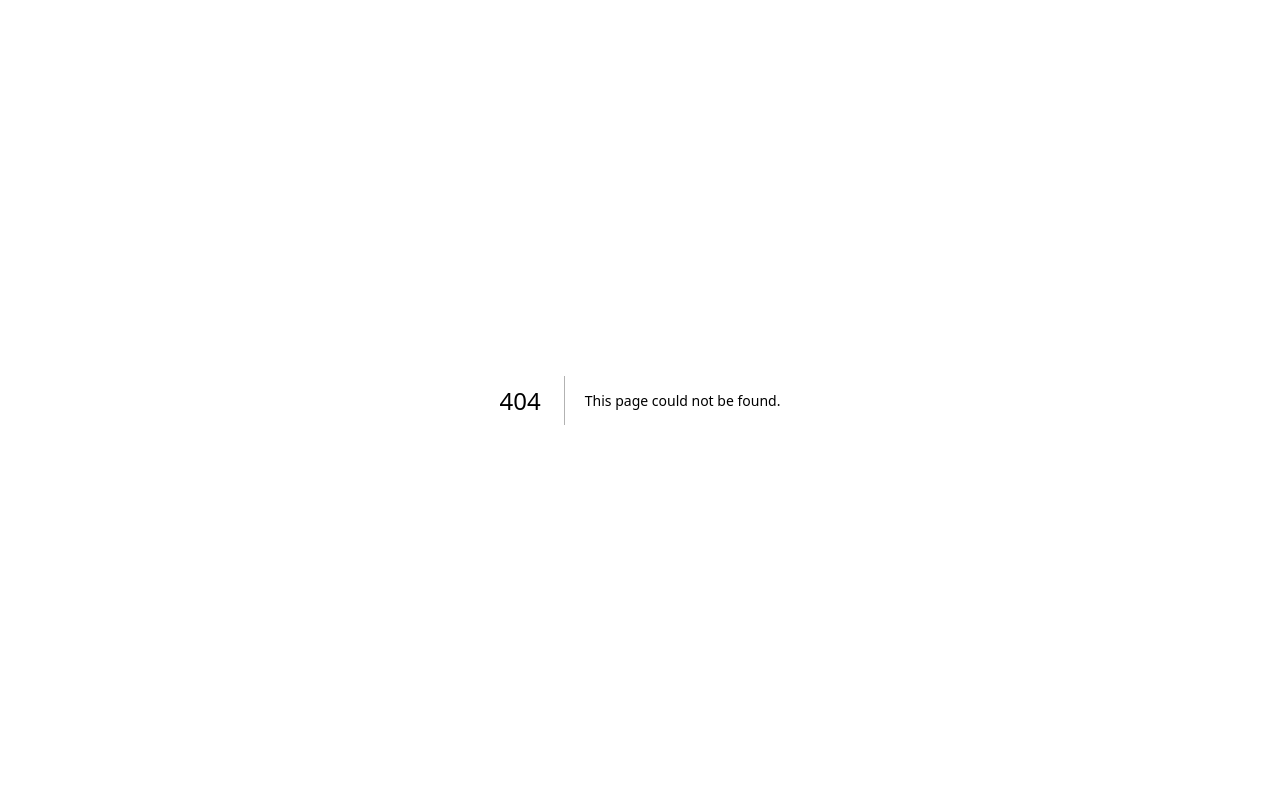
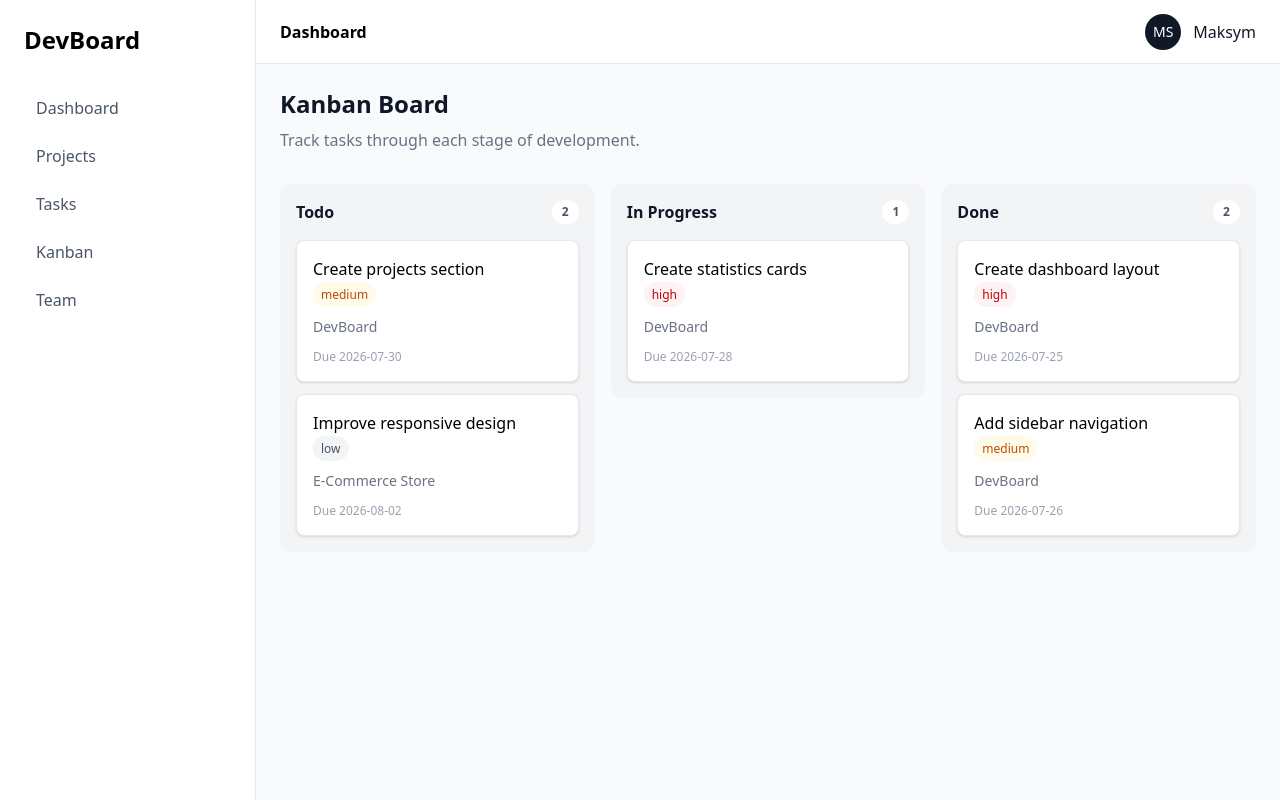
Before and after one commit to mshchebetiuk/devboard, a Next.js app: page /kanban in a window 1280 px wide. Before the commit this address had no page. Built offline with nearby package versions, Linux system fonts and the light colour scheme.

Commit message:
feat: add kanban board with task columns

```diff
--- /dev/null
+++ b/src/app/(dashboard)/kanban/page.tsx
@@ -0,0 +1,23 @@
+import { KanbanBoard } from "@/components/kanban/KanbanBoard";
+import { projects, tasks } from '@/data/mockData';
+
+export default function KanbanPage() {
+    return (
+        <section>
+            <div>
+                <h2 className="text-2xl font-bold text-gray-900">
+                    Kanban Board
+                </h2>
+
+                <p className="mt-2 text-gray-500">
+                    Track tasks through each stage of development.
+                </p>
+            </div>
+
+            <KanbanBoard
+                tasks={tasks}
+                projects={projects}
+            />
+        </section>
+    )
+}
--- /dev/null
+++ b/src/components/kanban/KanbanBoard.tsx
@@ -0,0 +1,51 @@
+import { KanbanColumn } from "./KanbanColumn";
+
+import type { Project } from '@/types/project';
+import type { Task, TaskStatus } from '@/types/task';
+
+interface KanbanBoardProps {
+    tasks: Task[];
+    projects: Project[];
+}
+
+const columns: {
+    title: string;
+    status: TaskStatus;
+}[] = [
+    {
+        title: 'Todo',
+        status: 'todo',
+    },
+    {
+        title: 'In Progress',
+        status: 'in-progress',
+    },
+    {
+        title: 'Done',
+        status: 'done',
+    },
+];
+
+export const KanbanBoard = ({
+    tasks,
+    projects,
+}: KanbanBoardProps) => {
+    return (
+        <div className="mt-8 grid items-start gap-4 lg:grid-cols-3">
+            {columns.map((column) => {
+                const columnTasks = tasks.filter(
+                    (task) => task.status === column.status
+                );
+
+                return (
+                    <KanbanColumn
+                        key={column.status}
+                        title={column.title}
+                        tasks={columnTasks}
+                        projects={projects}
+                    />
+                );
+            })}
+        </div>
+    );
+};
--- /dev/null
+++ b/src/components/kanban/KanbanCard.tsx
@@ -0,0 +1,43 @@
+import type { Project } from '@/types/project';
+import type { Task } from '@/types/task';
+
+interface KanbanCardProps {
+    task: Task;
+    project?: Project;
+}
+
+const priorityStyles = {
+    low: 'bg-gray-100 text-gray-600',
+    medium: 'bg-amber-50 text-amber-700',
+    high: 'bg-red-50 text-red-700',
+};
+
+export const KanbanCard = ({
+    task,
+    project,
+}: KanbanCardProps) => {
+    return (
+        <article className="rounded-lg border border-gray-200 bg-white p-4 shadow-sm">
+            <div className="flex items-start justify-between gap-3">
+                {task.title}
+            </div>
+
+            <span
+                className={`rounded-full px-2 py-1 text-xs font-medium ${priorityStyles[task.priority]}`}
+            >
+                {task.priority}
+            </span>
+
+            <p className="mt-3 text-sm text-gray-500">
+                {project?.name ?? 'Unknown project'}
+            </p>
+
+            <time
+                dateTime={task.dueDate}
+                className='mt-3 block text-xs text-gray-400'
+            >
+                Due {task.dueDate}
+            </time>
+        </article>
+    );
+};
--- /dev/null
+++ b/src/components/kanban/KanbanColumn.tsx
@@ -0,0 +1,54 @@
+import { KanbanCard } from "./KanbanCard";
+
+import type { Project } from '@/types/project';
+import type { Task } from '@/types/task';
+
+interface KanbanColumnProps {
+    title: string;
+    tasks: Task[];
+    projects: Project[];
+}
+
+export const KanbanColumn = ({
+    title,
+    tasks,
+    projects,
+}: KanbanColumnProps) => {
+    return (
+        <section className="rounded-xl bg-gray-100 p-4">
+            <div className="mb-4 flex items-center justify-between">
+                <h2 className="font-semibold text-gray-900">
+                    {title}
+                </h2>
+
+                <span className="rounded-full bg-white px-2.5 py-1 text-xs font-semibold text-gray-600">
+                    {tasks.length}
+                </span>
+            </div>
+
+            {tasks.length > 0 ? (
+                <div className="space-y-3">
+                    {tasks.map((task) => {
+                        const project = projects.find(
+                            (project) => project.id === task.projectId
+                        );
+
+                        return (
+                            <KanbanCard
+                                key={task.id}
+                                task={task}
+                                project={project}
+                            />
+                        );
+                    })}
+                </div>
+            ) : (
+                <div className="rounded-lg border border-dashed border-gray-300 p-6 text-center">
+                    <div className="text-sm text-gray-500">
+                        No tasks
+                    </div>
+                </div>
+            )}
+        </section>
+    );
+};
--- a/src/components/layout/Sidebar.tsx
+++ b/src/components/layout/Sidebar.tsx
@@ -4,7 +4,8 @@ const navigation = [
     { name: 'Dashboard', href: '/dashboard' },
     { name: 'Projects', href: '/projects' },
     { name: 'Tasks', href: '/tasks' },
-    { name: 'Team', href: '/team'}
+    { name: 'Kanban', href: '/kanban' },
+    { name: 'Team', href: '/team'},
 ];
 
 export const Sidebar = () => {
--- a/src/components/projects/ProjectsList.tsx
+++ b/src/components/projects/ProjectsList.tsx
@@ -39,6 +39,7 @@ export const ProjectsList = ({
                     type="search"
                     value={search}
                     onChange={(e) => setSearch(e.target.value)}
+                    placeholder='Search projects...'
                     className="w-full rounded-lg border border-gray-200 bg-white px-4 py-3 text-gray-900 outline-none transition placeholder:text-gray-400 focus:border-gray-400 sm:max-w-sm"
                 />
             </div>
--- a/src/components/tasks/TaskCard.tsx
+++ b/src/components/tasks/TaskCard.tsx
@@ -14,7 +14,7 @@ const statusLabels = {
 
 const priorityStyles = {
     low: 'bg-gray-100 text-gray-600',
-    medium: 'bg-amber-50 text-amber-50',
+    medium: 'bg-amber-50 text-amber-700',
     high: 'bg-red-50 text-red-700',
 };
 
```
